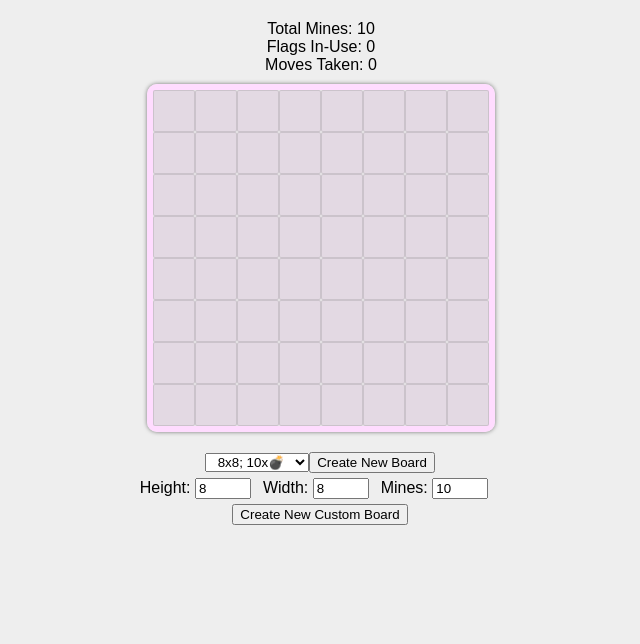
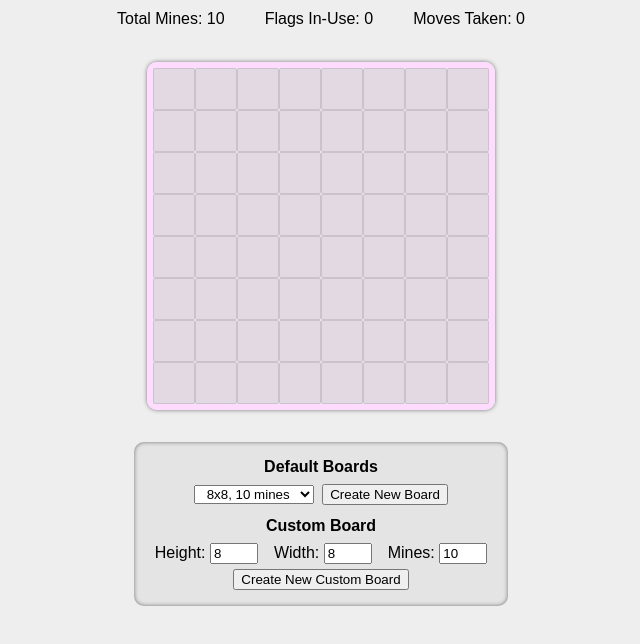
Before and after one commit to ShannonKalei/minesweeper, a React (Create React App) app: page / in a window 1280 px wide. Shown: the top 644 px of the page, without its empty margins (319-959 px from the left). Built offline with nearby package versions, Linux system fonts and the light colour scheme.

Commit message:
Misc page layout and styling updates

```diff
--- a/src/components/Board.tsx
+++ b/src/components/Board.tsx
@@ -7,6 +7,7 @@ export default class Board extends React.Component<any, any> {
   state = {
     boardData: new GameBoard(this.props.height, this.props.width, this.props.mines),
     gameWon: false,
+    gameLost: false,
     flagCount: 0,
     mineCount: this.props.mines,
     moveCount: 0,
@@ -42,6 +43,7 @@ export default class Board extends React.Component<any, any> {
     this.setState({
       boardData: new GameBoard(height, width, mines),
       gameWon: false,
+      gameLost: false,
       flagCount: 0,
       mineCount: mines,
       moveCount: 0,
@@ -91,7 +93,11 @@ export default class Board extends React.Component<any, any> {
     const moves = this.state.moveCount + 1;
     this.setState({ moveCount: moves });
 
-    if (selectedCell.isMine) this.revealBoard();
+    let gameLost = false;
+    if (selectedCell.isMine) {
+      gameLost = true;
+      this.revealBoard();
+    }
 
     let updatedData = this.state.boardData;
     updatedData.grid[y][x].isRevealed = true;
@@ -100,9 +106,9 @@ export default class Board extends React.Component<any, any> {
       updatedData.grid = this.revealEmpty(x, y, updatedData.grid);
     }
 
-    let win = false;
+    let gameWon = false;
     if (getHiddenCells(updatedData.grid).length === this.props.mines) {
-      win = true;
+      gameWon = true;
       this.revealBoard();
     } else {
       updatedData.grid[y][x].isFlagged = false;
@@ -110,7 +116,7 @@ export default class Board extends React.Component<any, any> {
 
     const flagCount = getFlags(updatedData.grid).length;
     const mineCount = this.props.mines - flagCount;
-    this.setState({ boardData: updatedData, mineCount, gameWon: win, flagCount });
+    this.setState({ boardData: updatedData, mineCount, gameWon, gameLost, flagCount });
   }
 
   tagCell(x: number, y: number) {
@@ -145,7 +151,7 @@ export default class Board extends React.Component<any, any> {
     this.activateCell(x, y);
   }
 
-  handleKeyboardEvent(x: number, y: number, e: React.KeyboardEvent<HTMLInputElement>) {
+  handleKeyboardEvent(e: React.KeyboardEvent<HTMLInputElement>, x: number, y: number) {
     if (e.key !== "Enter") return;
     if (!e.shiftKey) {
       this.activateCell(x, y);
@@ -175,7 +181,7 @@ export default class Board extends React.Component<any, any> {
               <Cell value={item}
                 onClick={() => this.handleCellClick(item.x, item.y)}
                 onKeyboardEvent={(e: React.KeyboardEvent<HTMLInputElement>) =>
-                  this.handleKeyboardEvent(item.x, item.y, e)
+                  this.handleKeyboardEvent(e, item.x, item.y)
                 }
                 cMenu={(e: React.MouseEvent<HTMLDivElement, MouseEvent>) =>
                   this.handleContextMenu(e, item.x, item.y)
@@ -192,14 +198,14 @@ export default class Board extends React.Component<any, any> {
   render() {
     return (
       <div className="board">
-        <div className="game-info">
-          <span className="info">Total Mines: {this.props.mines}</span>
-          <br />
-          <span className="info">Flags In-Use: {this.state.flagCount}</span>
-          <br />
-          <span className="info">Moves Taken: {this.state.moveCount}</span>
-          <br />
-          <span className="info">{this.state.gameWon ? "You Win" : ""}</span>
+        <div className="game-info-stats">
+          <span className="game-info-item">Total Mines: {this.props.mines}</span>
+          <span className="game-info-item">Flags In-Use: {this.state.flagCount}</span>
+          <span className="game-info-item">Moves Taken: {this.state.moveCount}</span>
+        </div>
+        <div className="game-info-result">
+          <span className="game-info-win">{this.state.gameWon ? "You Win 😎" : ""}</span>
+          <span className="game-info-win">{this.state.gameLost ? "You Lose 🙁" : ""}</span>
         </div>
         <div className="game-board-container" style={this.gameBoardStyle}>
           <div>{this.renderBoard(this.state.boardData.grid)}</div>
--- a/src/components/LevelSelect.tsx
+++ b/src/components/LevelSelect.tsx
@@ -7,15 +7,16 @@ export default class LevelSelect extends React.Component<{
     height: 8,
     width: 8,
     mines: 10,
-    maxHeight: 20,
-    maxWidth: 40,
-    maxMines: 50,
-    minHeight: 2,
-    minWidth: 2,
-    minMines: 1,
     newGameRequested: false,
     debounce: false
   };
+
+  minHeight = 2;
+  minWidth = 2;
+  minMines = 1;
+  maxHeight = 20;
+  maxWidth = 40;
+  maxMines = 500;
 
   handleLevelSelect = () => {
     let size = document.querySelector("#board_size_select") as HTMLInputElement;
@@ -44,7 +45,6 @@ export default class LevelSelect extends React.Component<{
     }, () => this.requestGameStart());
   };
 
-  //TODO: clean up handling of custom inputs & handle NaN
   handleChange(e: React.ChangeEvent<HTMLInputElement>) {
     const id = e.target.id;
     let value: number | string = parseInt(e.target.value);
@@ -73,16 +73,15 @@ export default class LevelSelect extends React.Component<{
     this.debounceTimer = setTimeout(() => {
       switch(id) {
         case "custom-height":
-          val = Math.min(Math.max(val, this.state.minHeight), this.state.maxHeight);
+          val = Math.min(Math.max(val, this.minHeight), this.maxHeight);
           this.setState({ height: val });
           break;
         case "custom-width":
-          val = Math.min(Math.max(val, this.state.minWidth), this.state.maxWidth);
+          val = Math.min(Math.max(val, this.minWidth), this.maxWidth);
           this.setState({ width: val });
-
           break;
         case "custom-mines":
-          val = Math.min(Math.max(val, this.state.minMines), this.state.maxMines);
+          val = Math.min(Math.max(val, this.minMines), this.maxMines);
           this.setState({ mines: val });
           break;
         default:
@@ -96,16 +95,16 @@ export default class LevelSelect extends React.Component<{
     let width = this.state.width;
     let mines = this.state.mines;
     if (typeof this.state.height !== 'number') {
-      height = this.state.minHeight;
+      height = this.minHeight;
       this.setState({ height });
     }
     if (typeof this.state.width !== 'number') {
-      width = this.state.minWidth;
+      width = this.minWidth;
       this.setState({ width });
     }
 
     if (typeof this.state.mines !== 'number') {
-      mines = this.state.minMines;
+      mines = this.minMines;
       this.setState({ mines });
     }
     const size = width * height;
@@ -122,29 +121,34 @@ export default class LevelSelect extends React.Component<{
       <div>
         <div className="level-selection">
           <div className='level-selection-predefined'>
+            <h2>Default Boards</h2>
             <select id="board_size_select" defaultValue={"8x8"}>
-              <option value="5x5">5x5; 5x💣</option>
-              <option value="8x8">8x8; 10x💣</option>
-              <option value="12x12">12x12; 20x💣</option>
-              <option value="16x16">16x16; 40x💣</option>
+              <option value="5x5">5x5, 5 mines</option>
+              <option value="8x8">8x8, 10 mines</option>
+              <option value="12x12">12x12, 20 mines</option>
+              <option value="16x16">16x16, 40 mines</option>
             </select>
             <button onClick={this.handleLevelSelect}>Create New Board</button>
           </div>
           <div className="level-selection-custom">
-            <div className='level-selection-custom-input-fields'>
+            <h2>Custom Board</h2>
+            <div className='level-selection-custom-input-fields-container'>
               <label htmlFor="custom-height">Height: </label>
-              <input
-                id="custom-height" name="custom height" type="number" min={1} max={this.state.maxHeight} pattern="[0-9]"
+              <input className='level-selection-custom-input-fields-textbox'
+                id="custom-height" name="custom height" type="number" min={1} max={this.maxHeight} pattern="[0-9]"
+                title={`Input a number between ${this.minHeight} and ${this.maxHeight}`}
                 value={this.state.height} onChange={this.handleChange.bind(this)}
               />
               <label htmlFor="custom-width">Width: </label>
-              <input
-                id="custom-width" name="custom width" type="number" min={1} max={this.state.maxWidth} pattern="[0-9]"
+              <input className='level-selection-custom-input-fields-textbox'
+                id="custom-width" name="custom width" type="number" min={1} max={this.maxWidth} pattern="[0-9]"
+                title={`Input a number between ${this.minWidth} and ${this.maxWidth}`}
                 value={this.state.width} onChange={this.handleChange.bind(this)}
               />
               <label htmlFor="custom-mines">Mines: </label>
-              <input
-                id="custom-mines" name="custom mines" type="number" min={1} max={this.state.maxMines} pattern="[0-9]"
+              <input className='level-selection-custom-input-fields-textbox'
+                id="custom-mines" name="custom mines" type="number" min={1} max={this.maxMines} pattern="[0-9]"
+                title={`Input a number between ${this.minMines} and ${this.maxMines}`}
                 value={this.state.mines} onChange={this.handleChange.bind(this)}
               />
             </div>
--- a/src/index.css
+++ b/src/index.css
@@ -1,15 +1,26 @@
 body {
   background-color: #eee;
   font-family: sans-serif;
-  margin: 20px;
+  margin: 10px;
+}
+
+h2 {
+  font-size: 1em;
+  margin-block-end: 0.5em;
+  margin-block-start: 0.7em;
 }
 
 input {
-  margin-right: 12px;
+  margin-right: 8px;
+}
+
+label {
+  margin-left: 8px;
 }
 
 select {
   text-align: center;
+  margin-right: 8px;
 }
 
 .clear {
@@ -29,7 +40,7 @@ select {
   border-radius: 10px;
   box-shadow: 0px 0px 4px 0px rgba(0, 0, 0, 0.5);
   font-size: 100%;
-  margin: 10px auto;
+  margin: 2px auto 32px;
 }
 
 .game-board-cell {
@@ -50,8 +61,21 @@ select {
   transition: opacity 0.8s cubic-bezier(0.33, 1, 0.68, 1);
 }
 
-.game-info {
-  min-height: 40px;
+.game-info-stats {
+  min-height: 20px;
+}
+
+.game-info-result {
+  min-height: 30px;
+}
+
+.game-info-item {
+  margin: 20px;
+}
+
+.game-info-win {
+  font-size: 20px;
+  font-weight: bold;
 }
 
 .game-f {
@@ -68,11 +92,23 @@ select {
 }
 
 .level-selection {
-
-  margin: 10px 2px;
-  padding-right: 2px;
+  background: #e4e4e4;
+  border-radius: 10px;
+  box-shadow: inset 0px 0px 4px 0px rgba(0, 0, 0, 0.5);
+  width: max-content;
+  display: inline-block;
+  padding: 4px;
 }
 
-.level-selection-custom-input-fields {
+.level-selection-predefined,
+.level-selection-custom {
+  margin: 12px 4px;
+}
+
+.level-selection-custom-input-fields-container {
   margin: 5px;
 }
+
+.level-selection-custom-input-fields-textbox {
+  width: 40px;
+}
```
